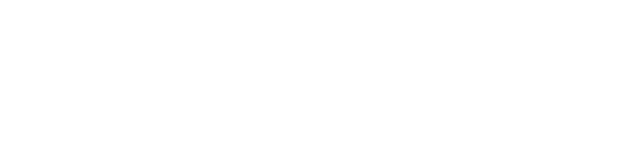
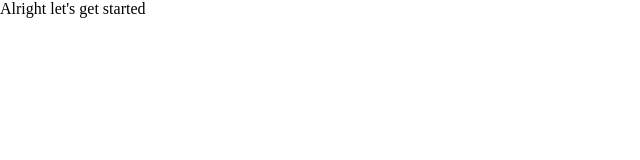
Before and after one commit to zechariasmengis/thewoodworkfootball, a plain HTML site: page index.html in a window 1280 px wide. Shown: the whole page, without its empty margins (0-640 px from the left). Drawn offline with Linux system fonts and the light colour scheme.

Commit message:
getting started

```diff
--- a/index.html
+++ b/index.html
@@ -9,6 +9,6 @@
     <link rel="stylesheet" href="style.css">
 </head>
 <body>
-
+    Alright let's get started
 </body>
 </html>
```
